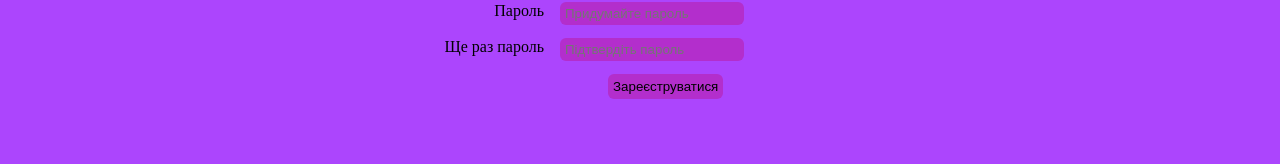
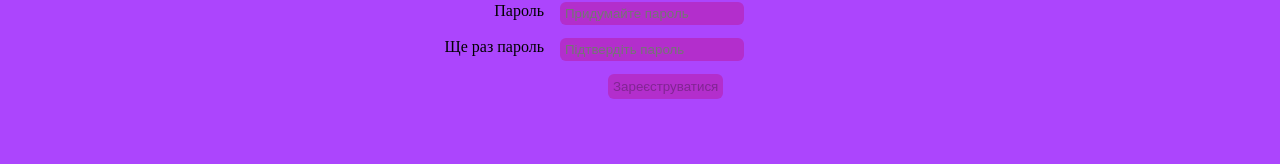
Before and after one commit to dianalemen/chat, an Angular app: page /auth/register in a window 1280 px wide. Shown: the part 293-457 px from the top of the page. Built offline with nearby package versions, Linux system fonts and the light colour scheme.

Commit message:
added diabled button

```diff
--- a/src/app/auth/register/register.component.html
+++ b/src/app/auth/register/register.component.html
@@ -30,7 +30,7 @@
                 </div> -->
         </div>
         <!--</div>-->
-        <button type="submit">Зареєструватися</button>
+        <button type="submit" [disabled]="user.invalid">Зареєструватися</button>
         <!-- end wrap in div -->
     </form>
 </section>
--- a/src/app/auth/register/register.component.ts
+++ b/src/app/auth/register/register.component.ts
@@ -29,6 +29,7 @@ export  class RegisterComponent implements OnInit{
         });
 
     }
+
     onSubmit(user){
         console.log(user.value, user.valid);
     let headers = new Headers({ 'Content-Type': 'application/json' });
@@ -38,14 +39,14 @@ export  class RegisterComponent implements OnInit{
              .then(this.extractData)
              .catch (error => console.log(error));
     }
+
     private extractData(res: Response) {
         let body;
 
-    // check if empty, before call json
     if (res.text()) {
         body = res.json();
     }
 
     return body || {};
+    }
 }
-}
```
